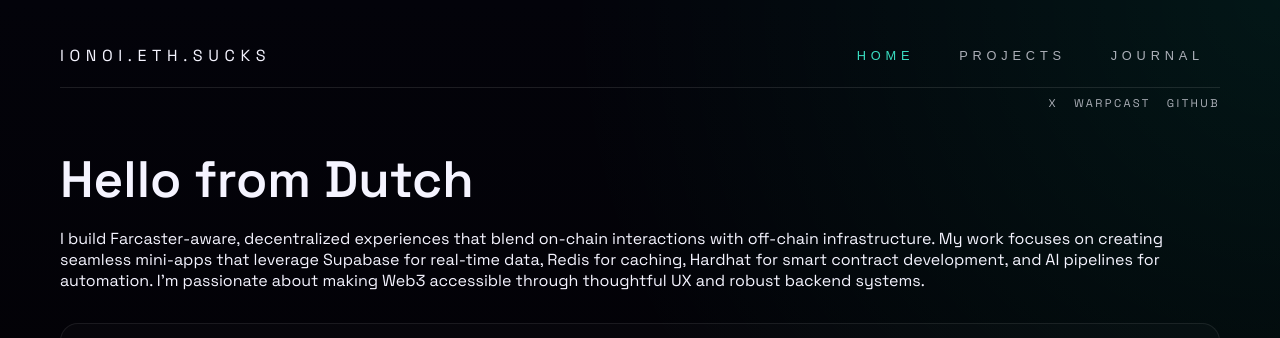
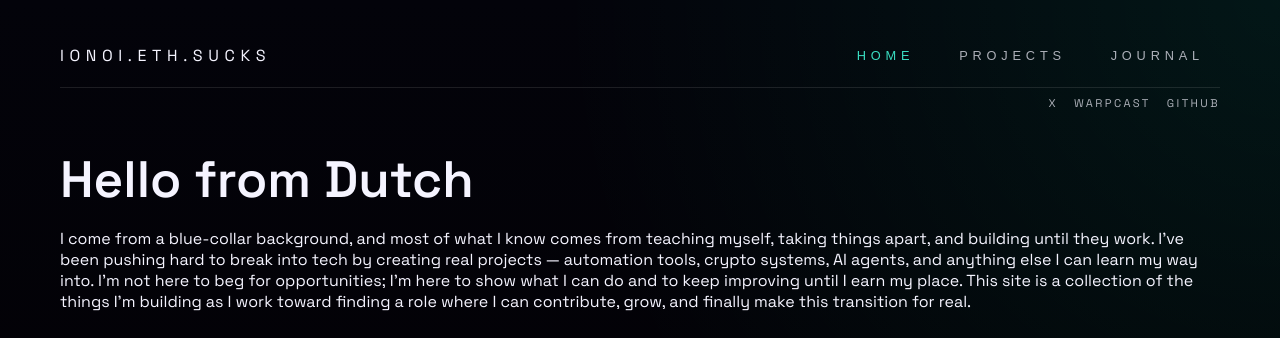
Before and after one commit to dutchiono/ionoi.eth.sucks, a website: page index.html in a window 1280 px wide. Shown: the top 338 px of the page. Drawn offline with Linux system fonts and the light colour scheme.

Commit message:
Update homepage intro with personal story

```diff
--- a/index.html
+++ b/index.html
@@ -36,7 +36,7 @@
                 <header class="page-heading">
                     <h1>Hello from Dutch</h1>
                 </header>
-                <p>I build Farcaster-aware, decentralized experiences that blend on-chain interactions with off-chain infrastructure. My work focuses on creating seamless mini-apps that leverage Supabase for real-time data, Redis for caching, Hardhat for smart contract development, and AI pipelines for automation. I'm passionate about making Web3 accessible through thoughtful UX and robust backend systems.</p>
+                <p>I come from a blue-collar background, and most of what I know comes from teaching myself, taking things apart, and building until they work. I've been pushing hard to break into tech by creating real projects — automation tools, crypto systems, AI agents, and anything else I can learn my way into. I'm not here to beg for opportunities; I'm here to show what I can do and to keep improving until I earn my place. This site is a collection of the things I'm building as I work toward finding a role where I can contribute, grow, and finally make this transition for real.</p>
                 <div class="skills-block">
                     <h2>Skills</h2>
                     <div class="skills-list">
```
